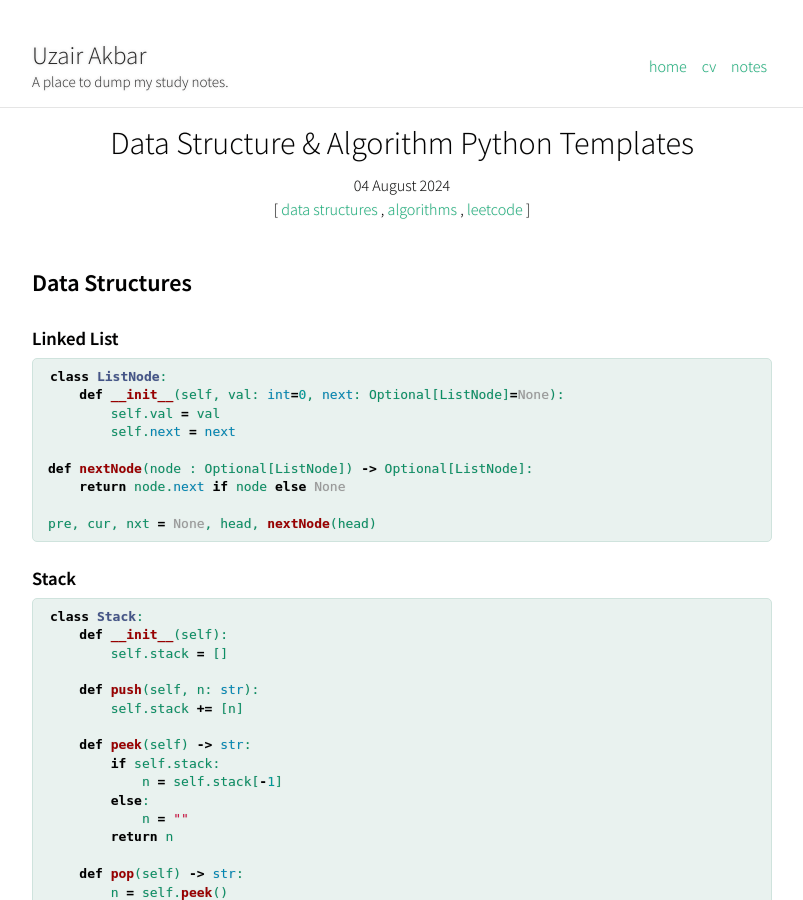
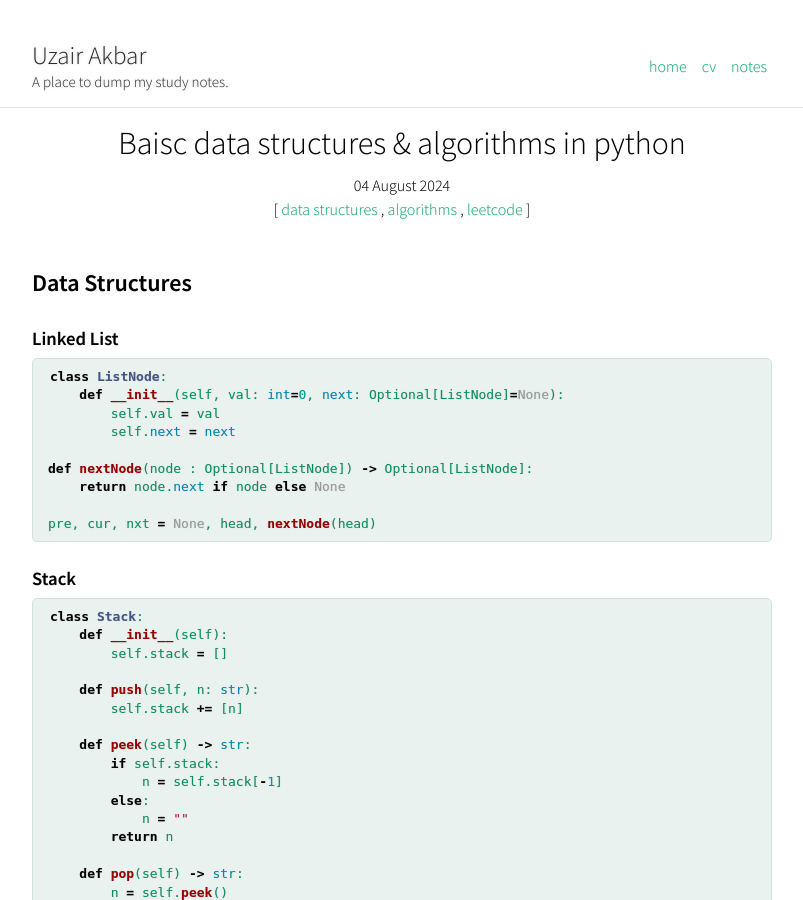
Before and after one commit to uzairakbar/uzairakbar.github.io, a Jekyll site: the page built from _posts/2024-08-04-dsa-templates.md, in a window 1280 px wide and 900 px high. Shown: the whole window, without its empty margins (238-1041 px from the left). Built offline with Jekyll 4.4.1, drawn with Linux system fonts in a browser that asks for light colours.

Commit message:
Edit post title

```diff
--- a/_posts/2024-08-04-dsa-templates.md
+++ b/_posts/2024-08-04-dsa-templates.md
@@ -1,7 +1,7 @@
 ---
 layout: post
 category: notes
-title: Data Structure & Algorithm Python Templates
+title: Baisc data structures & algorithms in python
 snippet: Pyhton snippets for popular data structures and algorithms.
 tags: [data structures, algorithms, leetcode]
 ---
```
